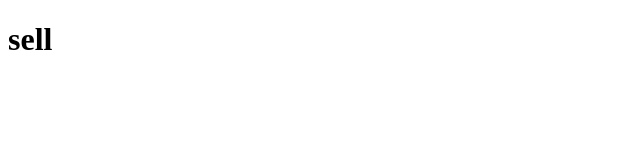
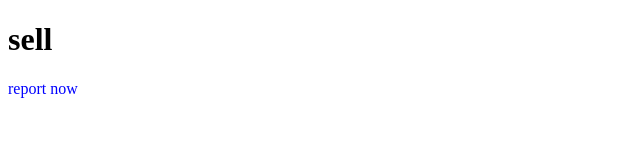
Before and after one commit to Sophon09511/tone-project, a plain HTML site: page index.html in a window 1280 px wide. Shown: the full height of the page, 0-640 px from the left. Drawn offline with Linux system fonts and the light colour scheme.

```diff
--- a/index.html
+++ b/index.html
@@ -6,7 +6,14 @@
     <meta name="viewport" content="width=device-width, initial-scale=1.0">
     <title>Document</title>
 </head>
+<style>
+    p
+    {
+        color: blue;
+    }
+</style>
 <body>
     <h1>sell</h1>
+    <p>report now</p>
 </body>
 </html>
```
